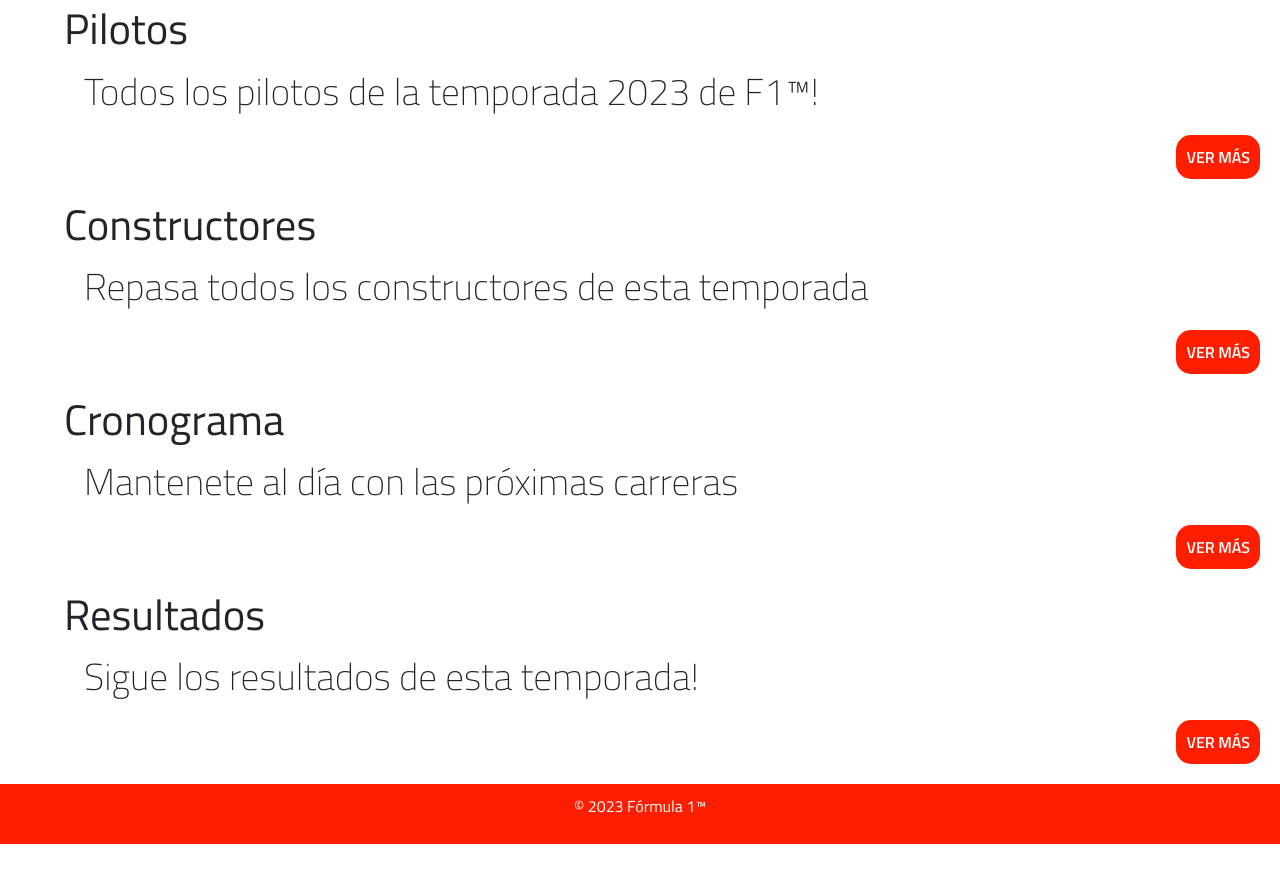
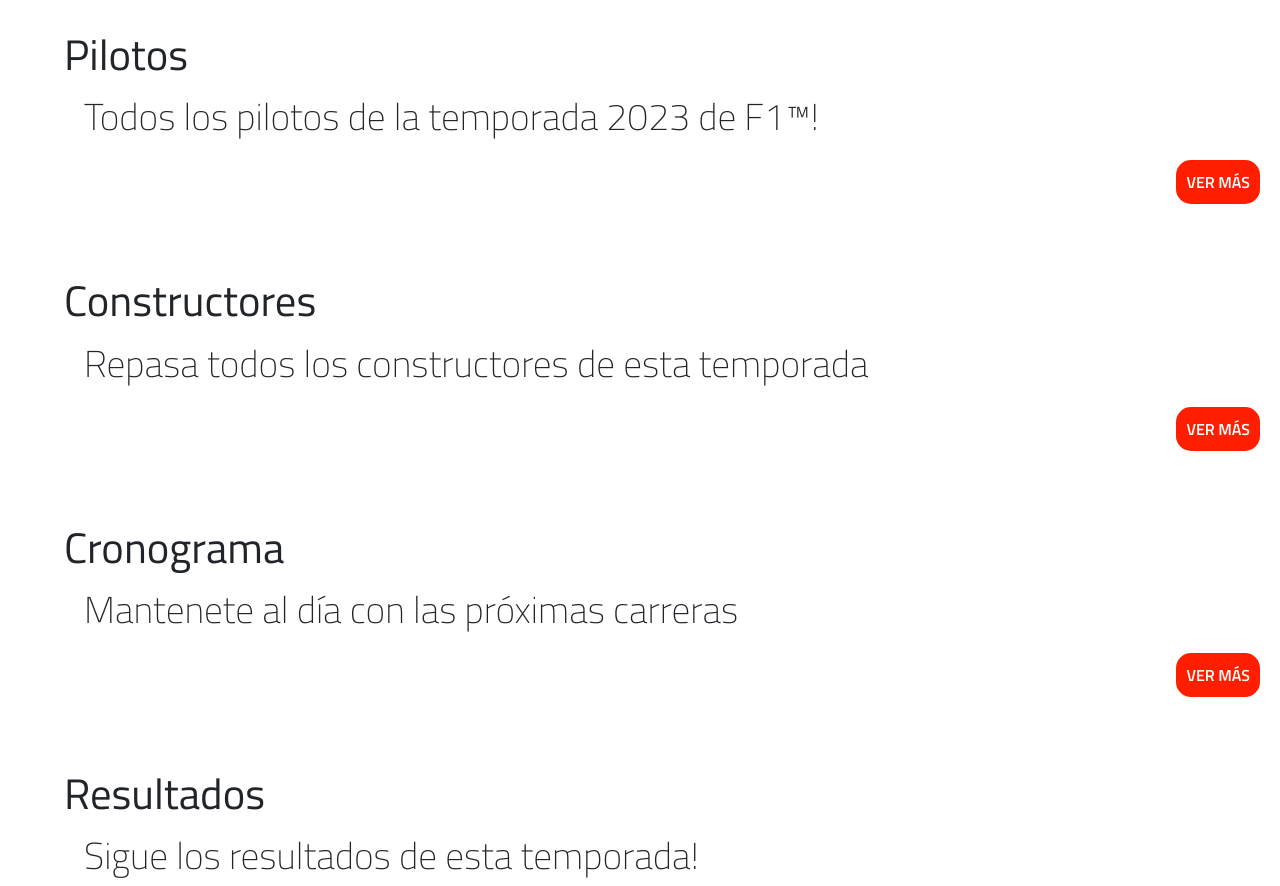
Before and after one commit to ChichoRomero/F1Coderhouse, a website: page index.html in a window 1280 px wide. Shown: the part 1085-1971 px from the top of the page. Before the commit the page ends 1929 px from the top, so only its background shows below. Drawn offline with nearby package versions, Linux system fonts and the light colour scheme.

Commit message:
Updates en CSS

```diff
--- a/style/style.css
+++ b/style/style.css
@@ -109,23 +109,33 @@
 }
 
 #drivers {
+  padding-top: 2%;
   padding-left: 5%;
+  padding-bottom: 2%;
 }
 
 #constructors {
+  padding-top: 2%;
   padding-left: 5%;
+  padding-bottom: 2%;
 }
 
 #schedule {
+  padding-top: 2%;
   padding-left: 5%;
+  padding-bottom: 2%;
 }
 
 #schedule {
+  padding-top: 2%;
   padding-left: 5%;
+  padding-bottom: 2%;
 }
 
 #results {
+  padding-top: 2%;
   padding-left: 5%;
+  padding-bottom: 2%;
 }
 
 .race-video {
```
